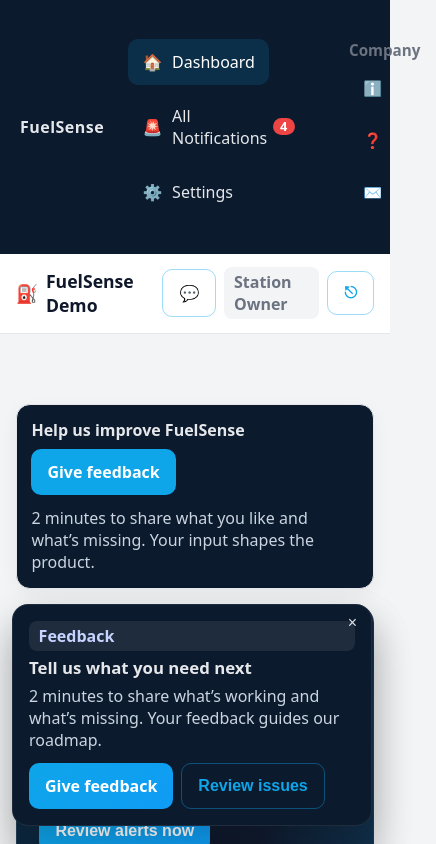
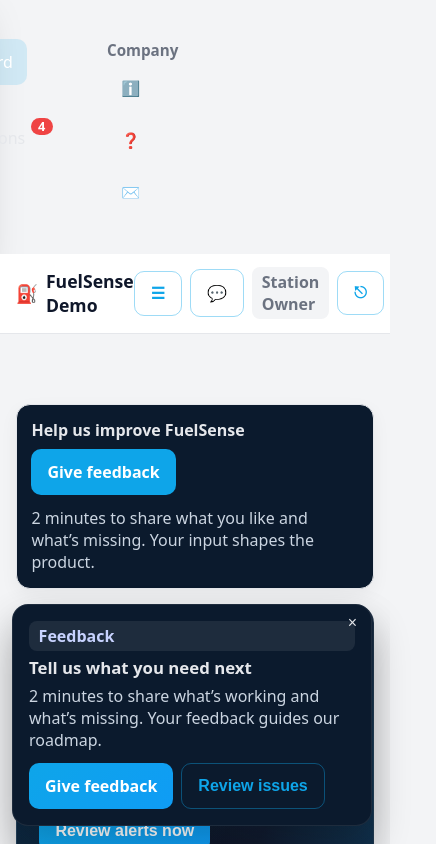
Before and after one commit to arifmanasiya/FuelSense, a React (Vite) app: page /FuelSense/faq in a window 390 px wide. Both pictures are taken after a click on the button "Sign In". Shown: the top 844 px of the page, 436 px wide, since content can reach past the window. Built offline with nearby package versions, Linux system fonts and the light colour scheme.

Commit message:
Add mobile hamburger and slide-out sidebar

```diff
--- a/src/components/Layout.tsx
+++ b/src/components/Layout.tsx
@@ -5,6 +5,7 @@
 import SideNav from './SideNav';
 import SalesCTA from './SalesCTA';
 import FeedbackBanner from './FeedbackBanner';
+import { useState } from 'react';
 
 interface Props {
   children: ReactNode;
@@ -12,6 +13,7 @@
 
 export default function Layout({ children }: Props) {
   const navigate = useNavigate();
+  const [mobileNavOpen, setMobileNavOpen] = useState(false);
 
   useEffect(() => {
     const token = localStorage.getItem('fuelguard-token');
@@ -22,9 +24,9 @@
 
   return (
     <div className="layout">
-      <SideNav />
+      <SideNav isOpen={mobileNavOpen} onLinkClick={() => setMobileNavOpen(false)} />
       <div className="main-shell">
-        <TopNav />
+        <TopNav onMenuToggle={() => setMobileNavOpen((prev) => !prev)} />
         <main className="content">
           <FeedbackBanner />
           {children}
@@ -37,6 +39,7 @@
         </footer>
       </div>
       <SalesCTA />
+      {mobileNavOpen ? <div className="backdrop" onClick={() => setMobileNavOpen(false)} /> : null}
     </div>
   );
 }
--- a/src/components/SideNav.tsx
+++ b/src/components/SideNav.tsx
@@ -15,7 +15,7 @@
   { to: '/contact', label: 'Contact Us', icon: '✉️' },
 ];
 
-export default function SideNav() {
+export default function SideNav({ isOpen, onLinkClick }: { isOpen?: boolean; onLinkClick?: () => void }) {
   const [openAlerts, setOpenAlerts] = useState(0);
 
   useEffect(() => {
@@ -25,7 +25,7 @@
   }, []);
 
   return (
-    <aside className="sidebar">
+    <aside className={`sidebar ${isOpen ? 'open' : ''}`}>
       <div className="brand">FuelSense</div>
       <nav className="nav-links">
         {productLinks.map((link) => (
@@ -34,6 +34,7 @@
             to={link.to}
             end={link.to === '/'}
             className={({ isActive }) => (isActive ? 'nav-link active' : 'nav-link')}
+            onClick={onLinkClick}
           >
             <span>{link.icon}</span>
             <span className="nav-label" style={{ display: 'inline-flex', alignItems: 'center', gap: '0.35rem' }}>
@@ -63,7 +64,12 @@
         </div>
         <div className="nav-links">
           {companyLinks.map((link) => (
-            <NavLink key={link.to} to={link.to} className={({ isActive }) => (isActive ? 'nav-link active' : 'nav-link')}>
+            <NavLink
+              key={link.to}
+              to={link.to}
+              className={({ isActive }) => (isActive ? 'nav-link active' : 'nav-link')}
+              onClick={onLinkClick}
+            >
               <span>{link.icon}</span>
               <span className="nav-label">{link.label}</span>
             </NavLink>
--- a/src/components/TopNav.tsx
+++ b/src/components/TopNav.tsx
@@ -1,6 +1,10 @@
 import { useNavigate } from 'react-router-dom';
 
-export default function TopNav() {
+interface Props {
+  onMenuToggle?: () => void;
+}
+
+export default function TopNav({ onMenuToggle }: Props) {
   const userName = localStorage.getItem('fuelguard-user') || 'Station Owner';
   const navigate = useNavigate();
 
@@ -19,6 +23,12 @@
         FuelSense Demo
       </div>
       <div style={{ display: 'flex', alignItems: 'center', gap: '0.5rem' }}>
+        <button className="button ghost responsive-button mobile-menu-button" type="button" onClick={onMenuToggle}>
+          <span className="icon" aria-hidden="true">
+            ☰
+          </span>
+          <span className="text">Menu</span>
+        </button>
         <a
           className="button ghost responsive-button"
           href="https://docs.google.com/forms/d/e/1FAIpQLSeOPX0KhXKh5SC-gtiGF1jRyO_3oN_bLUerx5BxiVVlenbHIQ/viewform?usp=header"
--- a/src/styles.css
+++ b/src/styles.css
@@ -67,6 +67,7 @@
   bottom: 0;
   width: 240px;
   overflow-y: auto;
+  transition: transform 0.2s ease;
 }
 
 .main-shell {
@@ -615,6 +616,28 @@
     white-space: nowrap;
   }
 
+  .sidebar {
+    transform: translateX(-110%);
+    width: 220px;
+    z-index: 200;
+    box-shadow: 0 20px 40px rgba(0, 0, 0, 0.25);
+  }
+
+  .sidebar.open {
+    transform: translateX(0);
+  }
+
+  .mobile-menu-button {
+    display: inline-flex !important;
+  }
+
+  .backdrop {
+    position: fixed;
+    inset: 0;
+    background: rgba(0, 0, 0, 0.35);
+    z-index: 150;
+  }
+
   .cta-drawer {
     left: 12px;
     right: 12px;
```
